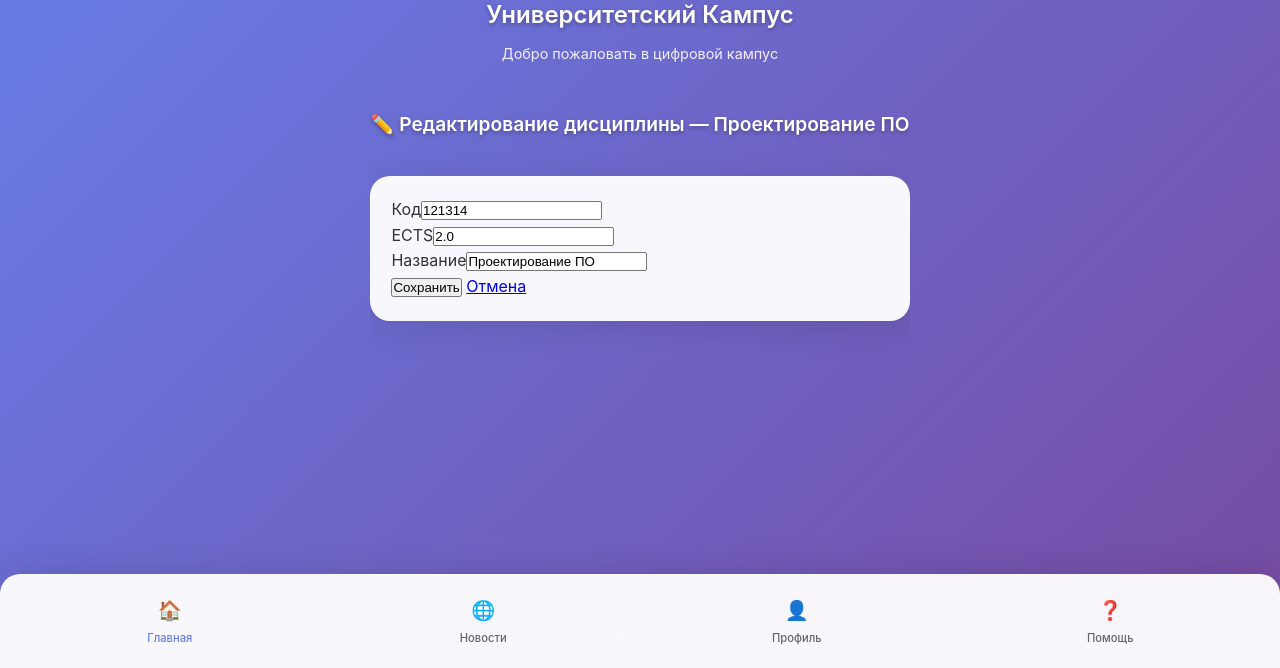
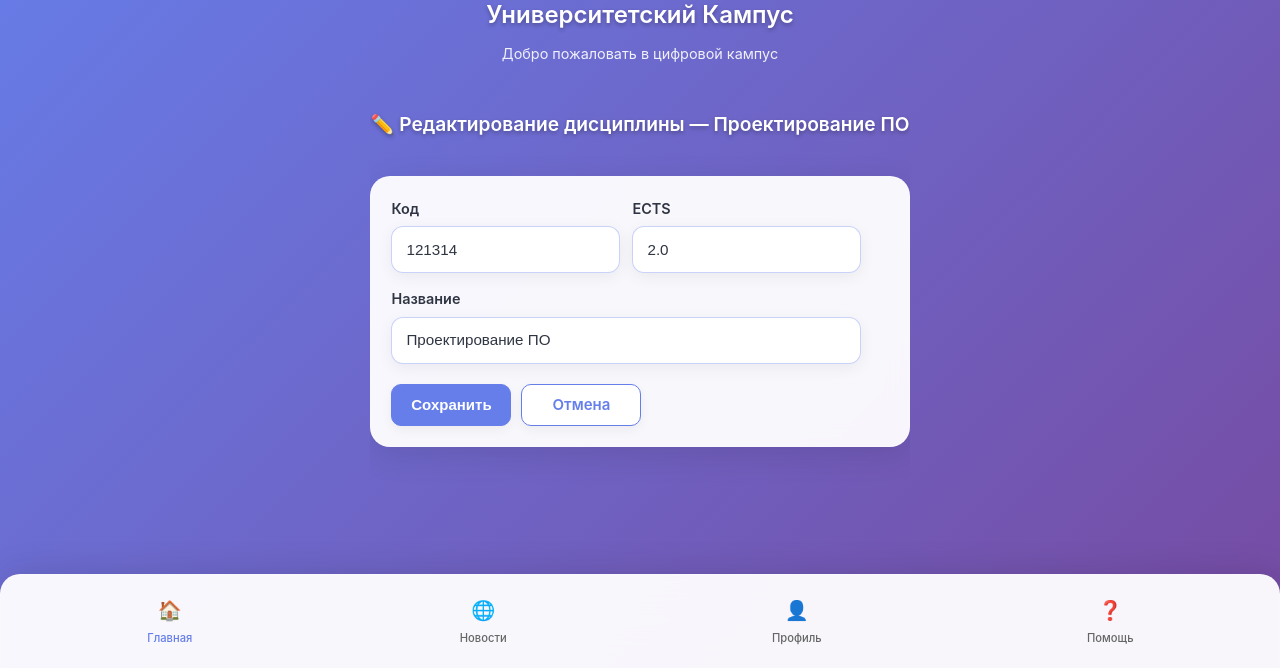
Before and after one commit to Adopten123/lisp_team_or_envelope_team, a Django app: page /moderation_subject/disciplines/2/edit/ in a window 1280 px wide. Shown: the part 132-800 px from the top of the page. Run offline with Django 5.2, Linux system fonts and the light colour scheme; data comes from the database, SQL or seed files in the repository; both versions use the stored data as it was after the commit; some libraries are stand-ins or nearby versions.

Commit message:
Добавление страницы редактирования дисциплины

```diff
--- /dev/null
+++ b/main/static/css/moderation_forms.css
@@ -0,0 +1,121 @@
+
+.user-card form {
+  display: flex;
+  flex-direction: column;
+  gap: 14px;
+}
+
+.form-row {
+  display: grid;
+  grid-template-columns: 1fr;
+  gap: 12px;
+}
+.form-row.two {
+  grid-template-columns: repeat(2, 1fr);
+}
+@media (max-width: 640px) {
+  .form-row.two { grid-template-columns: 1fr; }
+}
+
+.form-field {
+  display: flex;
+  flex-direction: column;
+  gap: 6px;
+}
+
+.ui-label {
+  font-size: 0.9rem;
+  font-weight: 600;
+  color: #2f3542;
+}
+
+.user-card input[type="text"],
+.user-card input[type="number"],
+.user-card input[type="email"],
+.user-card input[type="date"],
+.user-card input[type="time"],
+.user-card input[type="datetime-local"],
+.user-card select,
+.user-card textarea {
+  width: 100%;
+  border: 1.5px solid rgba(102, 126, 234, 0.35);
+  background: rgba(255, 255, 255, 0.95);
+  color: #2f3542;
+  border-radius: 12px;
+  padding: 12px 14px;
+  font-size: 0.95rem;
+  line-height: 1.4;
+  outline: none;
+  transition: box-shadow .15s ease, border-color .15s ease, background .15s ease;
+  box-shadow: 0 4px 16px rgba(0,0,0,0.06);
+}
+
+.user-card ::placeholder {
+  color: #9aa0a6;
+}
+
+.user-card input:hover,
+.user-card select:hover,
+.user-card textarea:hover {
+  border-color: #667eea;
+}
+.user-card input:focus,
+.user-card select:focus,
+.user-card textarea:focus {
+  border-color: #667eea;
+  box-shadow: 0 6px 18px rgba(102,126,234,0.18);
+  background: #ffffff;
+}
+
+.ui-error {
+  color: #e63946;
+  font-size: 0.85rem;
+  font-weight: 600;
+}
+
+.form-actions {
+  display: flex;
+  gap: 10px;
+  flex-wrap: wrap;
+  margin-top: 6px;
+}
+
+.btn {
+  display: inline-flex;
+  align-items: center;
+  justify-content: center;
+  font-weight: 600;
+  border-radius: 10px;
+  padding: 10px 18px;
+  font-size: 15px;
+  text-decoration: none;
+  cursor: pointer;
+  border: 1.5px solid transparent;
+  transition: all 0.15s ease;
+  min-width: 120px;
+  height: 42px;
+  box-shadow: 0 4px 12px rgba(0,0,0,0.05);
+  user-select: none;
+}
+.btn-indigo { background:#667eea; border-color:#667eea; color:#fff; }
+.btn-indigo:hover { background:#5a6fde; border-color:#5a6fde; }
+.btn-ghost  { background:#fff; color:#667eea; border-color:#667eea; }
+.btn-ghost:hover { background:#eef1ff; }
+.btn:active { transform: scale(0.98); }
+.btn:focus-visible { outline: 2px solid rgba(102,126,234,0.5); outline-offset: 2px; }
+
+.messages {
+  display: flex;
+  flex-direction: column;
+  gap: 8px;
+  margin-bottom: 8px;
+}
+.message {
+  border-radius: 12px;
+  padding: 12px 14px;
+  background: rgba(255,255,255,0.95);
+  box-shadow: 0 4px 16px rgba(0,0,0,0.08);
+  border-left: 4px solid #667eea;
+}
+.message.success { border-left-color: #2ed573; }
+.message.error   { border-left-color: #ff4757; }
--- a/main/templates/main/moderation/moderation_subjects_discipline_edit.html
+++ b/main/templates/main/moderation/moderation_subjects_discipline_edit.html
@@ -1,22 +1,46 @@
 {% extends 'main/index.html' %}
 {% load static %}
+
+
+{% block extra_styles %}
+    <link rel="stylesheet" href="{% static 'css/moderation_forms.css' %}">
+{% endblock %}
 
 {% block content %}
     <section class="main-content">
         <h2 class="section-title">✏️ Редактирование дисциплины — {{ item.title }}</h2>
+
         <section class="user-card">
-            <form method="post">
+            <form method="post" novalidate>
                 {% csrf_token %}
+
                 <div class="form-row two">
-                    <div><label>Код</label>{{ form.code }}</div>
-                    <div><label>ECTS</label>{{ form.ects }}</div>
+                    <div class="form-field">
+                        <label class="ui-label">Код</label>
+                        {{ form.code }}
+                        {% if form.code.errors %}
+                            <div class="ui-error">{{ form.code.errors|striptags }}</div>{% endif %}
+                    </div>
+                    <div class="form-field">
+                        <label class="ui-label">ECTS</label>
+                        {{ form.ects }}
+                        {% if form.ects.errors %}
+                            <div class="ui-error">{{ form.ects.errors|striptags }}</div>{% endif %}
+                    </div>
                 </div>
+
                 <div class="form-row">
-                    <label>Название</label>{{ form.title }}
+                    <div class="form-field">
+                        <label class="ui-label">Название</label>
+                        {{ form.title }}
+                        {% if form.title.errors %}
+                            <div class="ui-error">{{ form.title.errors|striptags }}</div>{% endif %}
+                    </div>
                 </div>
+
                 <div class="form-actions">
-                    <button class="btn-indigo" type="submit">Сохранить</button>
-                    <a class="btn-ghost" href="{% url 'disciplines_list' %}">Отмена</a>
+                    <button class="btn btn-indigo" type="submit">Сохранить</button>
+                    <a class="btn btn-ghost" href="{% url 'disciplines_list' %}">Отмена</a>
                 </div>
             </form>
         </section>
```
Also changed, not shown: db.sqlite3.
